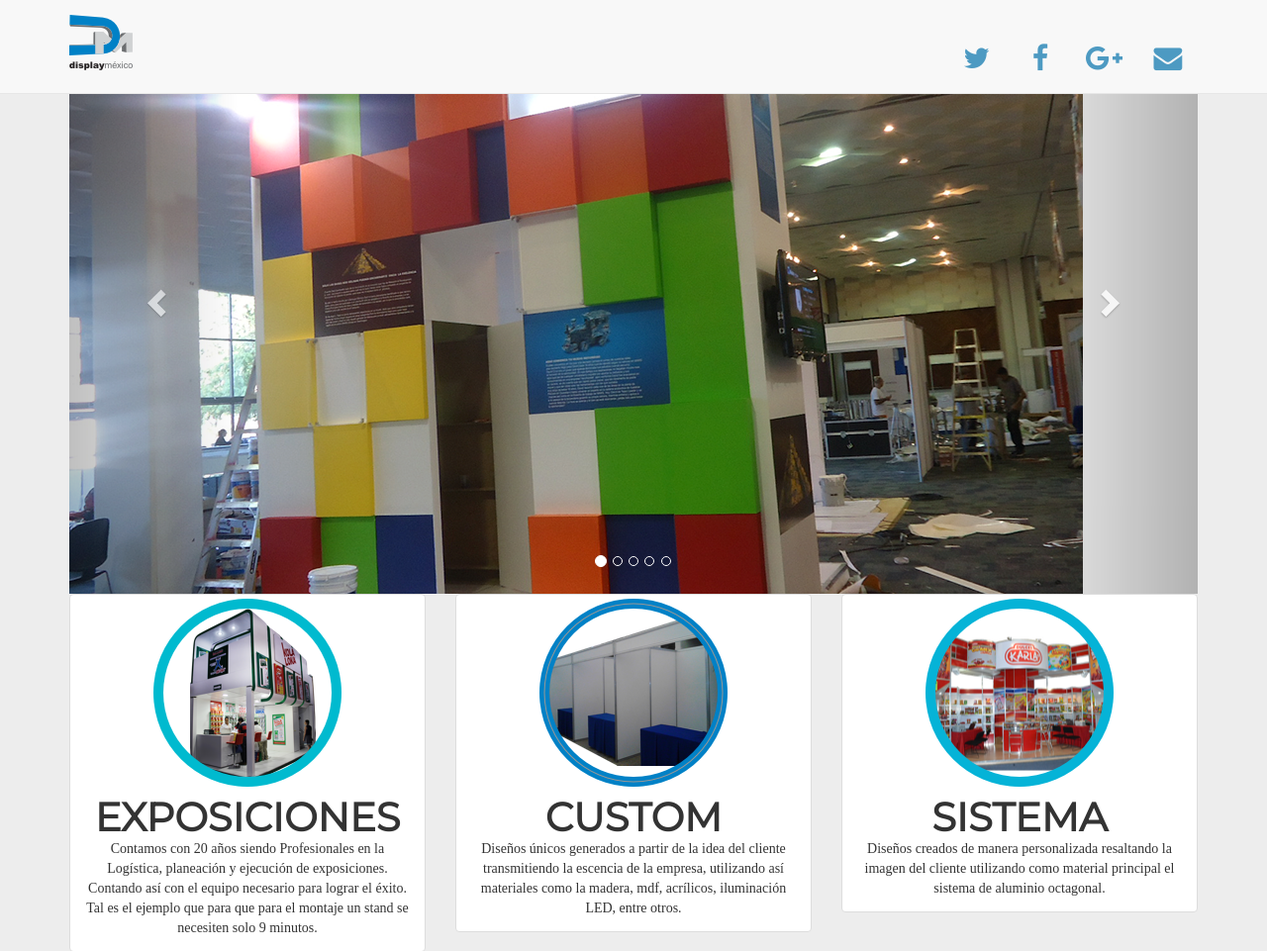
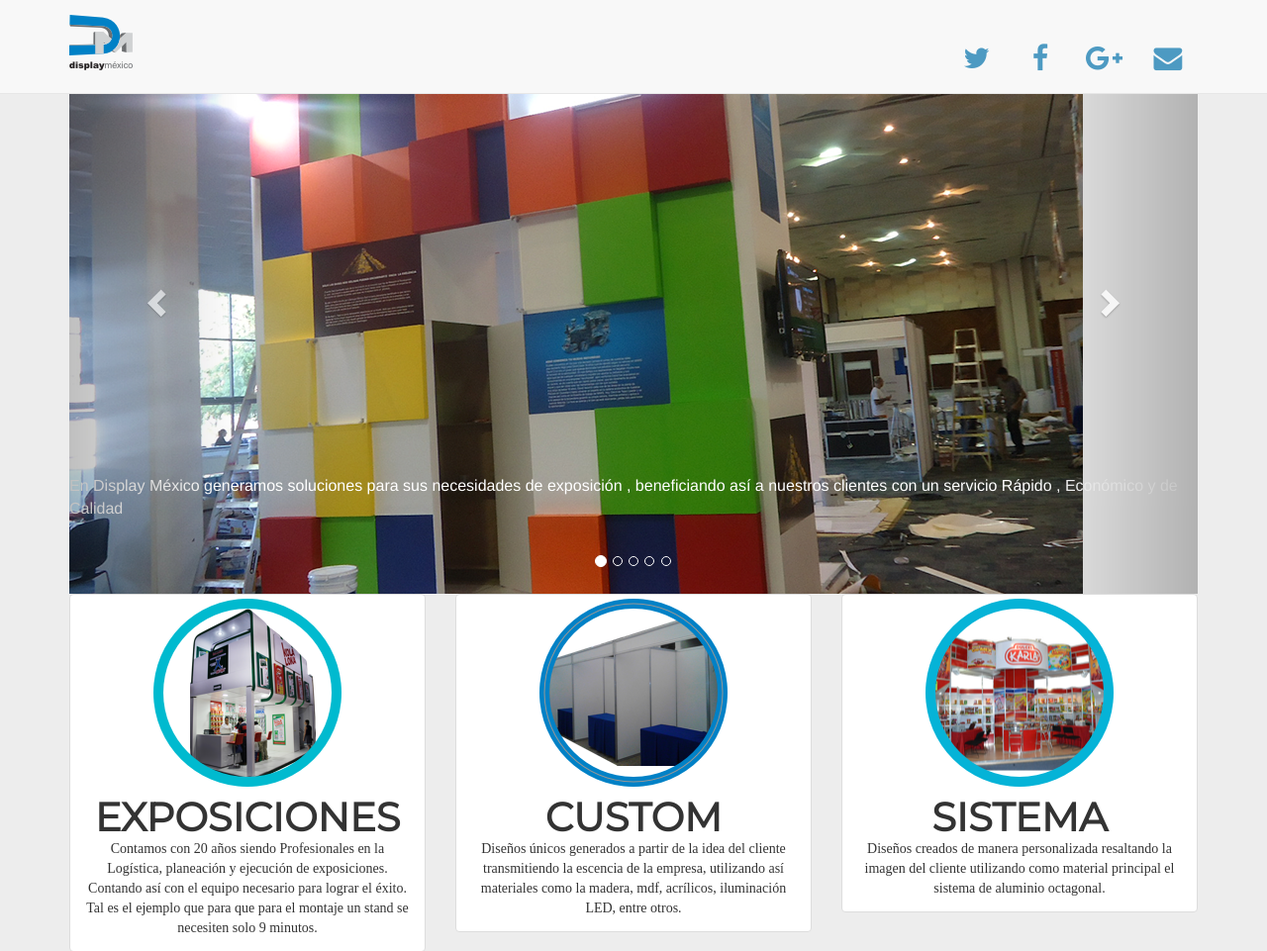
Before and after one commit to j4unGuzman/DisplayMexicoWeb, a PHP site: page / in a window 1280 px wide. Shown: the top 961 px of the page at 99% size. Run offline with PHP 8.4, Linux system fonts and the light colour scheme; some libraries are stand-ins or nearby versions; some web fonts are replaced.

Commit message:
TEstos sobre imagenes

```diff
--- a/css/styles.css
+++ b/css/styles.css
@@ -64,6 +64,16 @@ cambio
     text-align: center;
 }
 
+
+.textoSobrepuesto {
+    position: absolute;
+    top: 80%;
+    left: 0;
+    width: 100%;
+    color: white;
+}
+
+
 .float-left {
     float: left;
     margin-right: 20px;
@@ -124,10 +134,10 @@ cambio
     font-weight: bold;
     font-style: normal;
     font-variant: normal;
-    /*
+
     font-weight: 500;
-    */
-      font-size: 40px;
+
+    font-size: 40px;
     line-height: 26.4px;
 }
 
--- a/index.php
+++ b/index.php
@@ -141,6 +141,11 @@ require 'lib/PHPMailer/PHPMailerAutoload.php';
 
       <div class="item active">
         <img class="first-slide" src="images/1_1024x600.png" alt="First slide">
+
+         <div class="textoSobrepuesto">
+            <p>En Display México generamos soluciones para sus necesidades de exposición , beneficiando así a nuestros clientes con un servicio Rápido , Económico y de Calidad</p>
+        </div>
+
         <div class="container">
           <div class="carousel-caption">
           </div>
@@ -149,6 +154,10 @@ require 'lib/PHPMailer/PHPMailerAutoload.php';
 
       <div class="item">
         <img class="second-slide" src="images/2_1024x600.png" alt="Second slide">
+        <div class="textoSobrepuesto">
+            <p>En Display México generamos soluciones para sus necesidades de exposición , beneficiando así a nuestros clientes con un servicio Rápido , Económico y de Calidad</p>
+        </div>
+
         <div class="container">
           <div class="carousel-caption">
           </div>
@@ -157,6 +166,11 @@ require 'lib/PHPMailer/PHPMailerAutoload.php';
 
       <div class="item">
         <img class="third-slide" src="images/3_1024x600.png" alt="Third slide">
+
+        <div class="textoSobrepuesto">
+            <p>En Display México generamos soluciones para sus necesidades de exposición , beneficiando así a nuestros clientes con un servicio Rápido , Económico y de Calidad</p>
+        </div>
+
         <div class="container">
           <div class="carousel-caption">
           </div>
@@ -165,6 +179,9 @@ require 'lib/PHPMailer/PHPMailerAutoload.php';
 
       <div class="item">
         <img class="fourth-slide" src="images/4_1024x600.png" alt="Four slide">
+        <div class="textoSobrepuesto">
+            <p>En Display México generamos soluciones para sus necesidades de exposición , beneficiando así a nuestros clientes con un servicio Rápido , Económico y de Calidad</p>
+        </div>
         <div class="container">
           <div class="carousel-caption">
           </div>
@@ -173,6 +190,9 @@ require 'lib/PHPMailer/PHPMailerAutoload.php';
 
       <div class="item">
         <img class="fifth-slide" src="images/5_1024x600.png" alt="Five slide">
+        <div class="textoSobrepuesto">
+            <p>En Display México generamos soluciones para sus necesidades de exposición , beneficiando así a nuestros clientes con un servicio Rápido , Económico y de Calidad</p>
+        </div>
         <div class="container">
           <div class="carousel-caption">
           </div>
```
